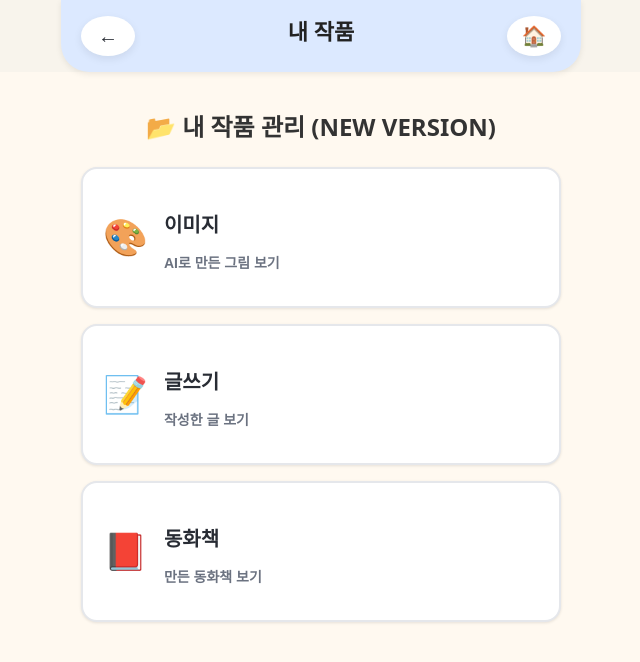
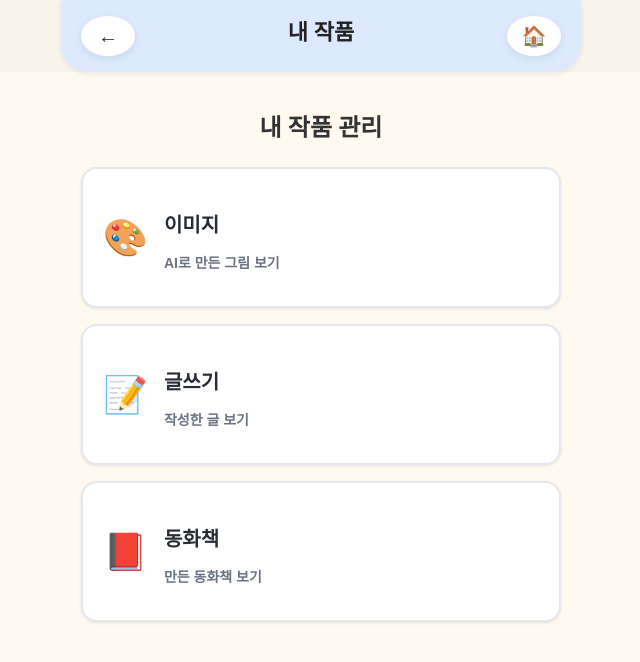
Before and after one commit to sunsudun25-cloud/hidi-story-maker, a React (Vite) app: page /my-works in a window 1280 px wide. Shown: the top 662 px of the page, without its empty margins (319-959 px from the left). Built offline with nearby package versions, Linux system fonts and the light colour scheme.

Commit message:
UI: Remove emoji and NEW VERSION text from title

```diff
--- a/src/pages/MyWorksHome.tsx
+++ b/src/pages/MyWorksHome.tsx
@@ -20,7 +20,7 @@ export default function MyWorksHome() {
         textAlign: 'center',
         color: '#333'
       }}>
-        📂 내 작품 관리 (NEW VERSION)
+        내 작품 관리
       </h1>
 
       {/* 메뉴 3개 */}
```
